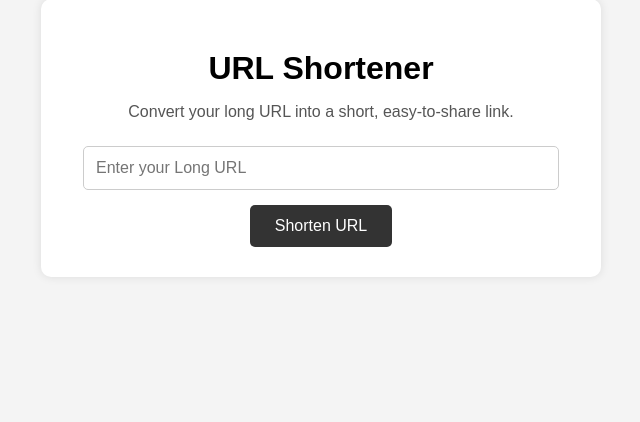
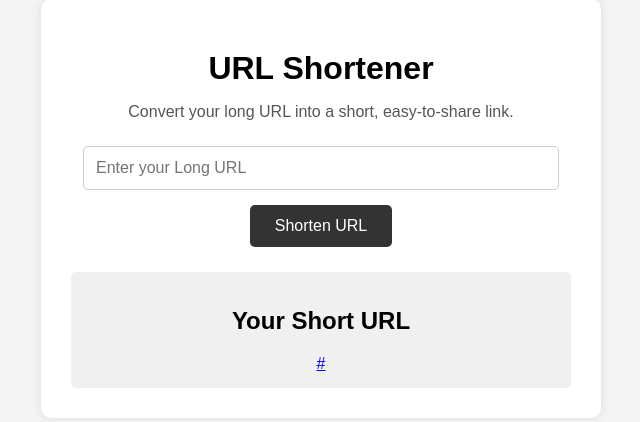
Before and after one commit to Kirti106/URL-shortener, a Flask app: template templates/index.html in a window 1280 px wide. Shown: the part 101-523 px from the top of the page, without its empty margins (319-959 px from the left). Run offline with Flask 3, Linux system fonts and the light colour scheme; the template is opened without the code that fills it: most values are stand-ins (such as "Sample title", 1, 10 or a date in 2020).

Commit message:
completion of code in progress with more changes and additions

```diff
--- a/app.py
+++ b/app.py
@@ -1,5 +1,11 @@
 from flask import Flask, render_template, request
 from urllib.parse import urlparse
+
+import random
+import string
+
+import sqlite3
+
 
 app = Flask(__name__)
 
@@ -11,6 +17,33 @@ def valid_url(url):
 
     except Exception:
         return False
+
+def gen_short_code():
+    characters = string.ascii_letters + string.digits
+    short_code = ''.join(random.choices(characters, k=6))
+
+    return short_code
+
+def init_db():
+    connection = sqlite3.connect("urls.db")
+
+    connection.execute("""
+        CREATE TABLE IF NOT EXISTS urls(
+        id INTEGER PRIMARY KEY AUTOINCREMENT, original_url TEXT NOT NULL, short_code TEXT NOT NULL UNIQUE)
+        """)
+
+    connection.commit()
+    connection.close()
+
+def save_url(original_url, short_code):
+    connection = sqlite3.connect("urls.db")
+
+    connection.execute(
+        "INSERT INTO urls (original_url , short_code) VALUES (?,?)", (original_url, short_code)
+    )
+
+    connection.commit()
+    connection.close()
 
 @app.route("/", methods=["GET" , "POST"])
 def home():
@@ -24,9 +57,20 @@ def home():
         if not valid_url(url):
             return render_template("index.html", error="Please enter a valid URL starting with https:// or http://.")
 
+        short_code = gen_short_code()
+
+        save_url(url, short_code)
+
+        short_url = f"http://127.0.0.1:5000/{short_code}"
+
+        return render_template("index.html", short_url=short_url)
+
         print("Valid URL : ",url)
+        print("Short Code : ", short_code)
 
     return render_template("index.html")
 
+init_db()
+
 if __name__ == "__main__":
     app.run(debug = True)
--- a/static/style.css
+++ b/static/style.css
@@ -51,3 +51,19 @@ button{
 button:hover{
     background-color: #555;
 }
+
+.result{
+    margin-top: 25px;
+    padding: 15px;
+    background-color: #f0f0f0;
+    border-radius: 5px;
+}
+
+.result h2{
+    margin-bottom: 20px;
+}
+
+.result a{
+    word-break: break-all;
+    margin-bottom: 10px;
+}
--- a/templates/index.html
+++ b/templates/index.html
@@ -25,6 +25,17 @@
 
                 <button type="submit">Shorten URL</button>
             </form>
+
+            {% if short_url %}
+                <div class="result">
+                    <h2>Your Short URL</h2>
+
+                    <a href="{{ short_url }}" target="blank">
+                        {{ short_url}}
+                    </a>
+                </div>
+            {% endif %}
+
         </div>
     </body>
 </html>
```
Also changed, not shown: urls.db (added).
